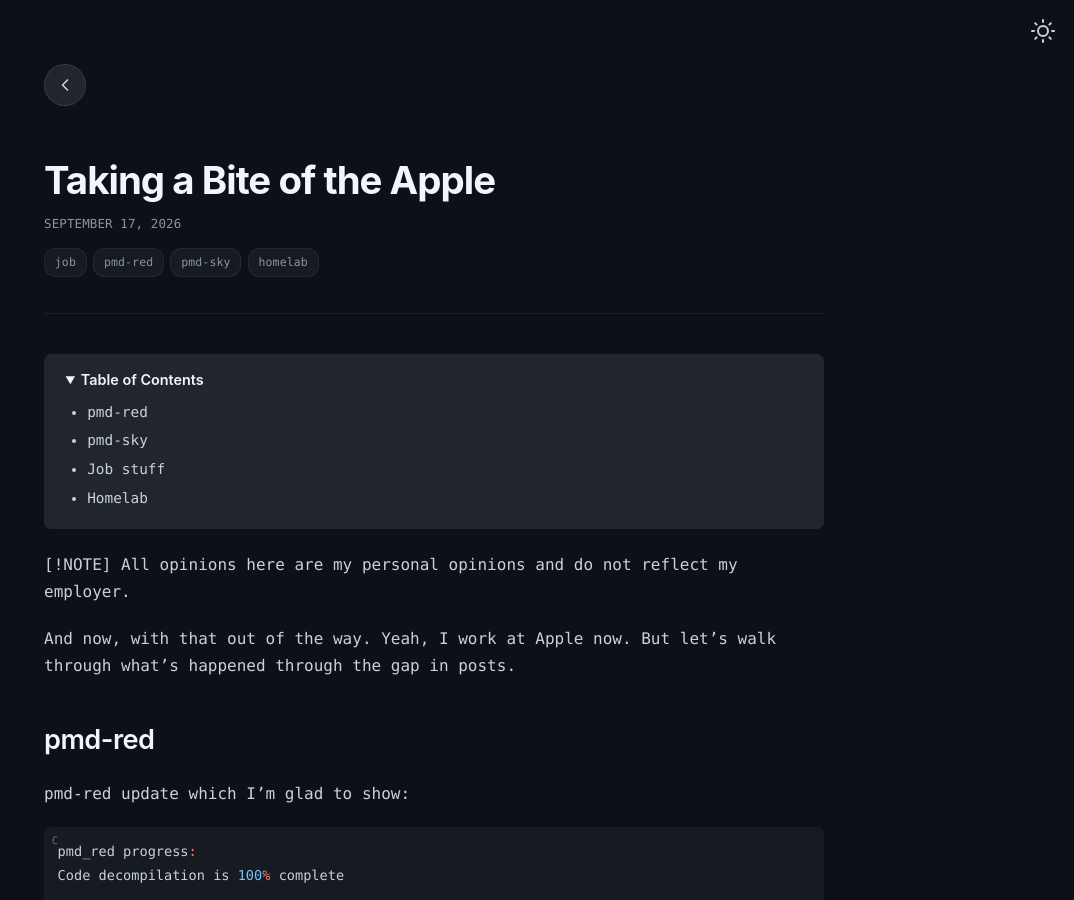
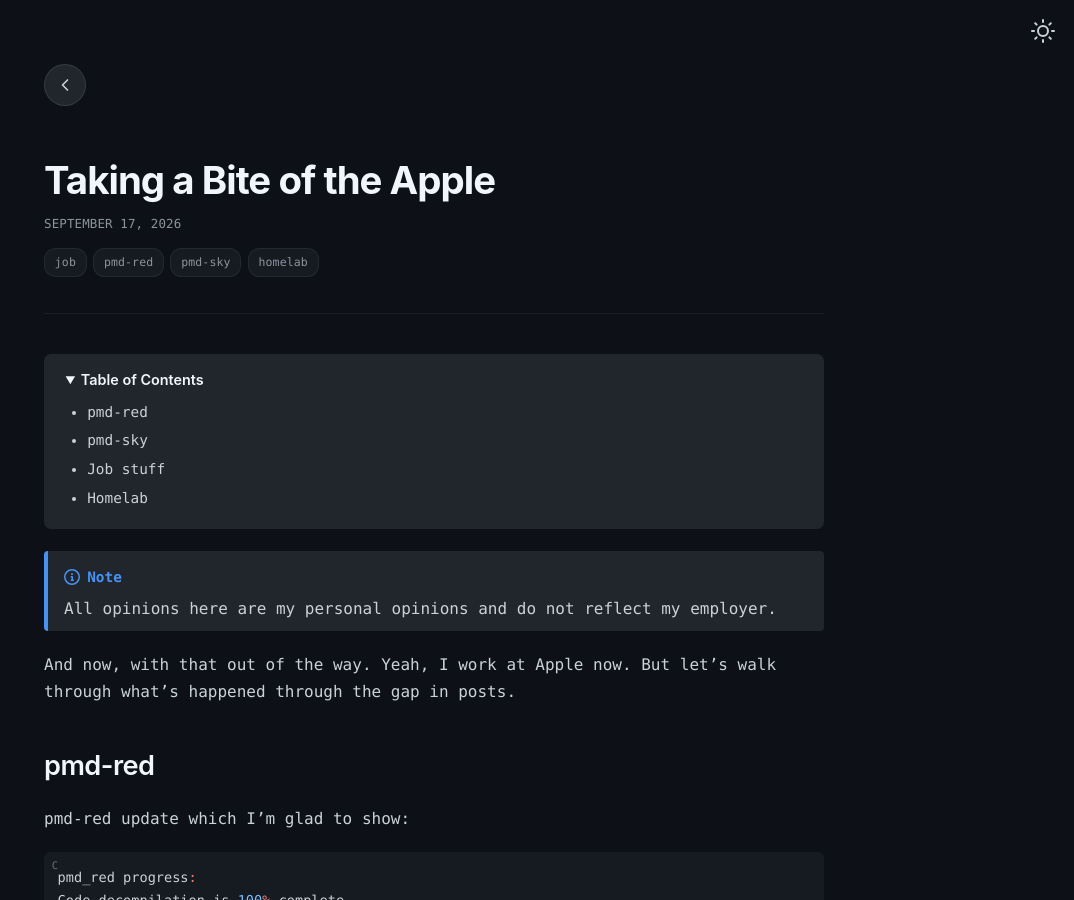
Before and after one commit to SethBarberee/sethbarberee.github.io, a Jekyll site: the page built from _posts/2026-09-17-Taking-a-Bite-of-the-Apple.md, in a window 1280 px wide and 900 px high. Shown: the whole window, without its empty margins (206-1280 px from the left). Built offline with Jekyll 4.4.1, drawn with Linux system fonts in a browser that asks for light colours; comment, search, counter and statistics services are not loaded.

```diff
--- a/_posts/2026-09-17-Taking-a-Bite-of-the-Apple.md
+++ b/_posts/2026-09-17-Taking-a-Bite-of-the-Apple.md
@@ -6,8 +6,8 @@ toc: true
 tags: [job, pmd-red, pmd-sky, homelab]
 ---
 
-[!NOTE]
-All opinions here are my personal opinions and do not reflect my employer.
+> [!NOTE]
+> All opinions here are my personal opinions and do not reflect my employer.
 
 And now, with that out of the way. Yeah, I work at Apple now. But let's walk
 through what's happened through the gap in posts.
```
